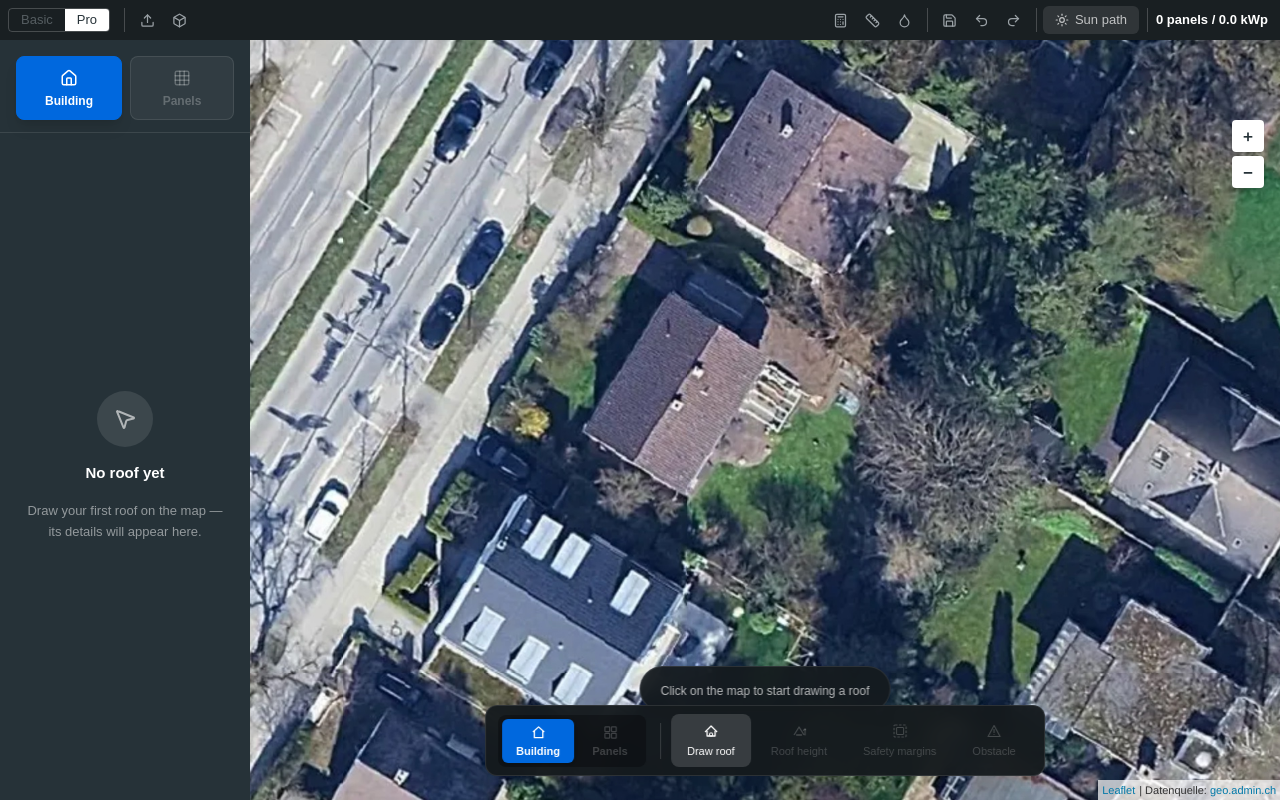
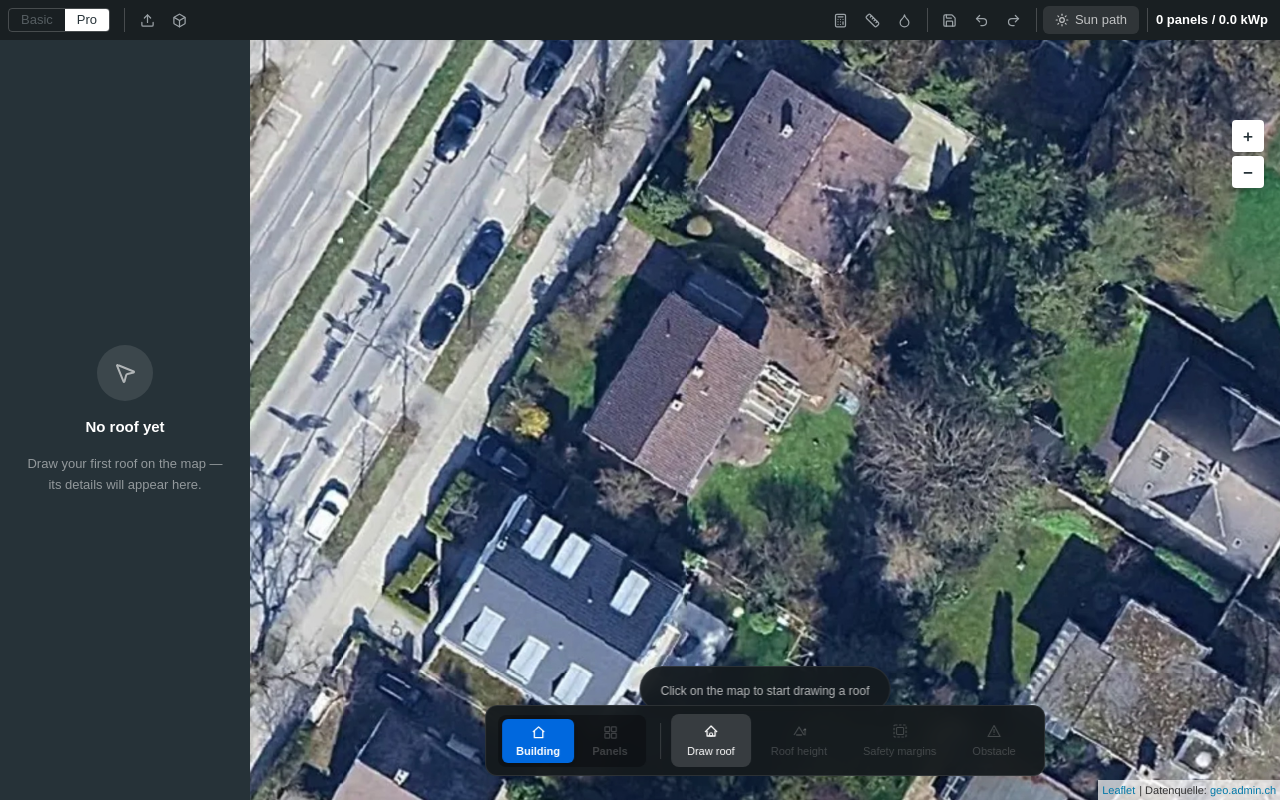
Before and after one commit to Rowted/roof-panel-prototype, a React (Vite) app: page / in a window 1280 px wide. Built offline with nearby package versions, Linux system fonts and the light colour scheme.

Commit message:
Remove sidebar stage switch; keep dock-attached Building/Panels switch

```diff
--- a/src/app/components/Sidebar.tsx
+++ b/src/app/components/Sidebar.tsx
@@ -1,6 +1,6 @@
 import { useState, useRef, useEffect } from "react";
 import {
-  ChevronDown, ChevronRight, MousePointer2, Home, Grid3X3,
+  ChevronDown, ChevronRight, MousePointer2, Grid3X3,
   Pencil, X, Info,
 } from "lucide-react";
 
@@ -74,44 +74,6 @@ export function Sidebar({
 
   return (
     <div className="w-[250px] shrink-0 bg-[#263238] flex flex-col overflow-y-auto">
-      {/* Tool switcher */}
-      <div className="px-4 pt-4 pb-3 border-b border-white/10 shrink-0">
-        <div className="flex gap-2">
-          <button
-            onClick={() => onToolChange("roof")}
-            className={`flex-1 flex flex-col items-center gap-2 py-3 rounded-lg border transition-all font-['Figtree',sans-serif] ${
-              activeTool === "roof"
-                ? "bg-[#0068DE] border-[#0068DE] text-white shadow-lg"
-                : "bg-white/5 border-white/15 text-white/50 hover:bg-white/10 hover:text-white/80"
-            }`}
-          >
-            <Home size={18} />
-            <span className="text-[12px] font-semibold leading-none">Building</span>
-          </button>
-
-          <div className="flex-1 relative group">
-            <button
-              onClick={() => roofs.length > 0 && onToolChange("panel-field")}
-              className={`w-full flex flex-col items-center gap-2 py-3 rounded-lg border transition-all font-['Figtree',sans-serif] ${
-                activeTool === "panel-field"
-                  ? "bg-[#0068DE] border-[#0068DE] text-white shadow-lg"
-                  : roofs.length === 0
-                  ? "bg-white/5 border-white/10 text-white/25 cursor-not-allowed"
-                  : "bg-white/5 border-white/15 text-white/50 hover:bg-white/10 hover:text-white/80"
-              }`}
-            >
-              <Grid3X3 size={18} />
-              <span className="text-[12px] font-semibold leading-none">Panels</span>
-            </button>
-            {roofs.length === 0 && (
-              <div className="absolute left-1/2 -translate-x-1/2 bottom-full mb-2 w-44 bg-[#151b1e] text-white/80 text-[11px] font-['Figtree',sans-serif] px-3 py-2 rounded shadow-lg pointer-events-none opacity-0 group-hover:opacity-100 transition-opacity z-50 text-center leading-snug">
-                Draw a roof surface first
-              </div>
-            )}
-          </div>
-        </div>
-      </div>
-
       {roofs.length === 0 ? (
         <EmptyState mode="draw-roof" />
       ) : (
```
